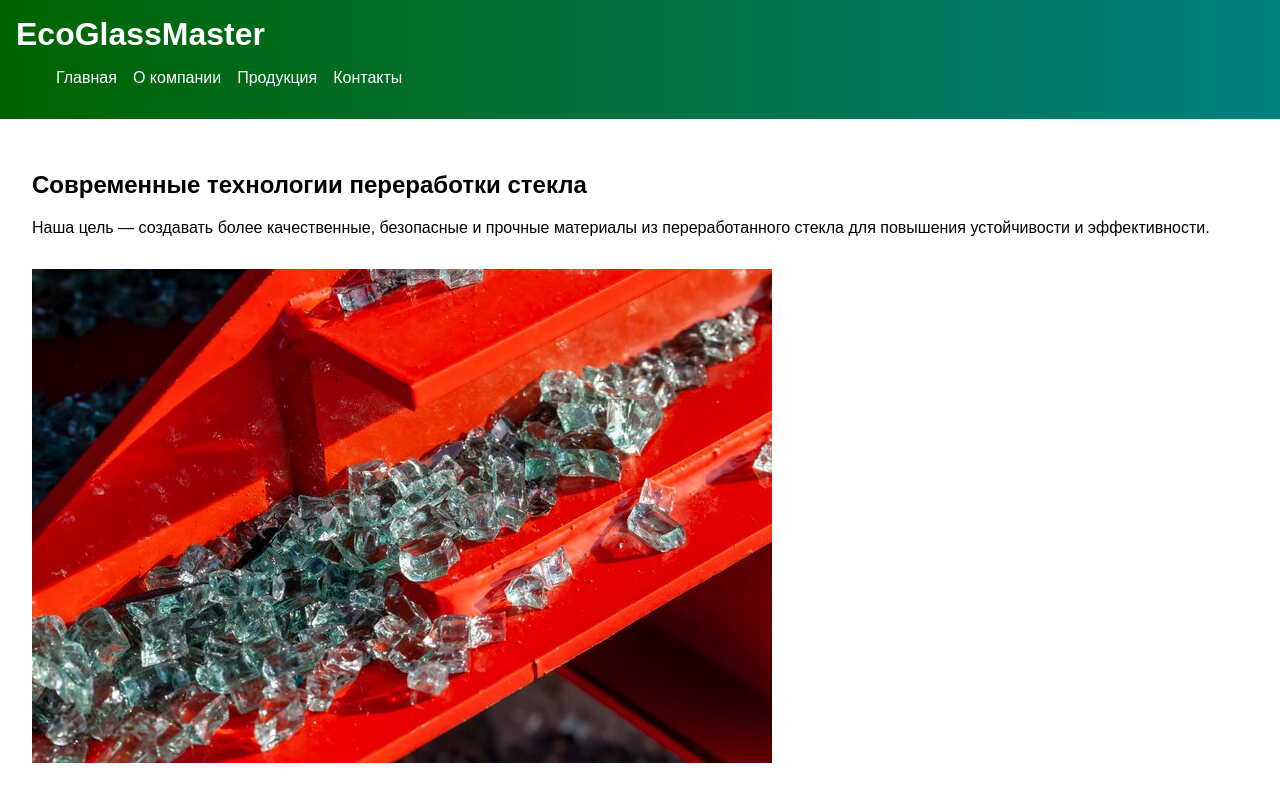
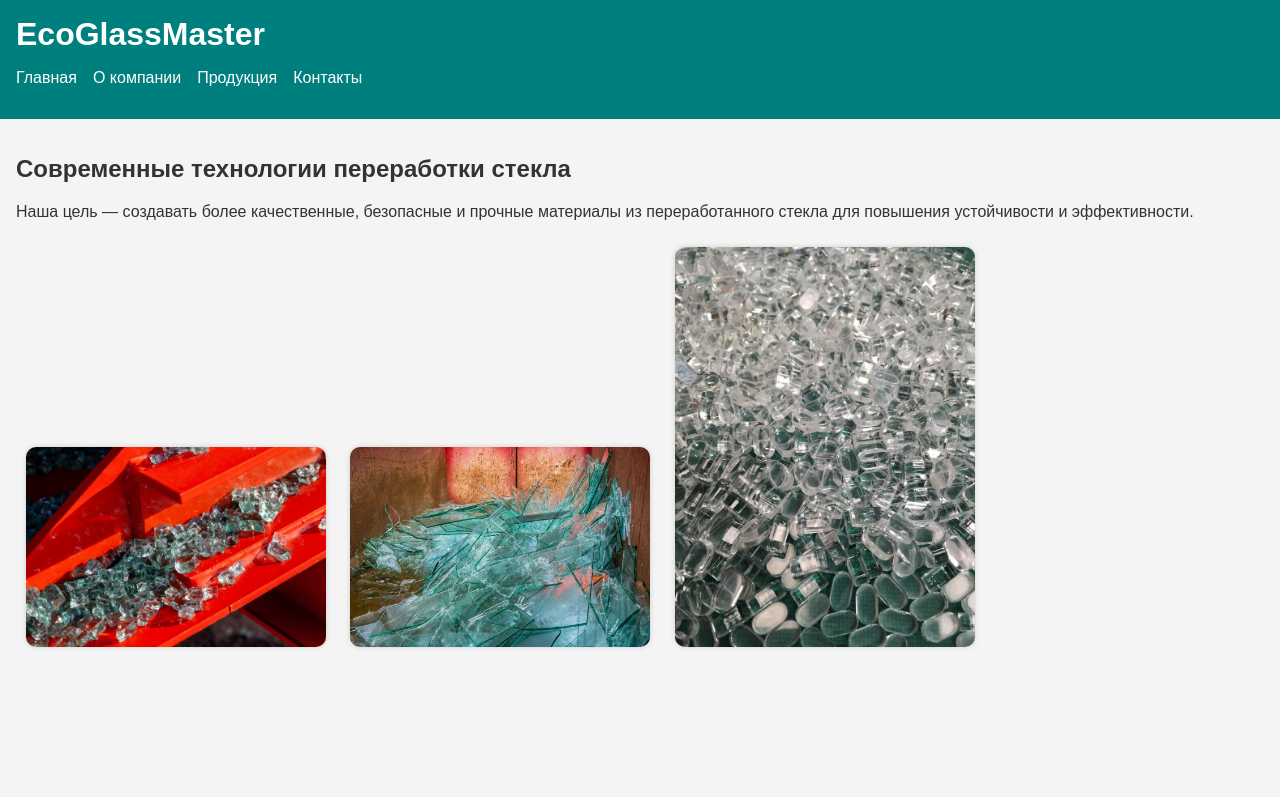
Before and after one commit to Glassmaster01/glassmaster01.github.io, a plain HTML site: page index.html in a window 1280 px wide. Shown: the top 797 px of the page. Drawn offline with Linux system fonts and the light colour scheme.

Commit message:
Add files via upload

```diff
--- a/css/style.css
+++ b/css/style.css
@@ -1,32 +1,9 @@
 
-body {
-    font-family: Arial, sans-serif;
-    margin: 0;
-    padding: 0;
-    background: #f4f4f4;
-}
-header {
-    background: linear-gradient(to right, #006400, #008080);
-    color: white;
-    padding: 1em;
-}
-header h1 {
-    margin: 0;
-}
-nav ul {
-    list-style: none;
-    display: flex;
-    gap: 1em;
-}
-nav ul li a {
-    color: white;
-    text-decoration: none;
-}
-section {
-    padding: 2em;
-    background: white;
-}
-section img {
-    max-width: 100%;
-    margin: 1em 0;
-}
+body { font-family: Arial, sans-serif; margin: 0; padding: 0; background: #f4f4f4; color: #333; }
+header { background: #007f7f; color: #fff; padding: 1rem; }
+header h1 { margin: 0; }
+nav ul { list-style: none; padding: 0; display: flex; gap: 1rem; }
+nav ul li { display: inline; }
+nav ul li a { color: #fff; text-decoration: none; }
+section { padding: 1rem; }
+img { margin: 10px; border-radius: 10px; box-shadow: 0 0 5px #ccc; }
--- a/index.html
+++ b/index.html
@@ -3,7 +3,6 @@
 <html lang="ru">
 <head>
     <meta charset="UTF-8">
-    <meta name="viewport" content="width=device-width, initial-scale=1.0">
     <title>EcoGlassMaster</title>
     <link rel="stylesheet" href="css/style.css">
 </head>
@@ -12,19 +11,19 @@
         <h1>EcoGlassMaster</h1>
         <nav>
             <ul>
-                <li><a href="#">Главная</a></li>
-                <li><a href="#">О компании</a></li>
-                <li><a href="#">Продукция</a></li>
-                <li><a href="#">Контакты</a></li>
+                <li><a href="index.html">Главная</a></li>
+                <li><a href="about.html">О компании</a></li>
+                <li><a href="products.html">Продукция</a></li>
+                <li><a href="contacts.html">Контакты</a></li>
             </ul>
         </nav>
     </header>
     <section>
         <h2>Современные технологии переработки стекла</h2>
         <p>Наша цель — создавать более качественные, безопасные и прочные материалы из переработанного стекла для повышения устойчивости и эффективности.</p>
-        <img src="images/broken-car-glass-metal-car-parts_252085-30674.jpg" alt="Стеклобой">
-        <img src="images/full-frame-shot-blue-plastic-bag_1048944-12629869.jpg" alt="Стекло переработка">
-        <img src="images/full-frame-shot-glass-objects-table_1048944-22315753.jpg" alt="Гранулы стекла">
+        <img src="images/broken-car-glass-metal-car-parts_252085-30674.jpg" alt="Стеклобой" width="300">
+        <img src="images/full-frame-shot-blue-plastic-bag_1048944-12629869.jpg" alt="Переработка" width="300">
+        <img src="images/full-frame-shot-glass-objects-table_1048944-22315753.jpg" alt="Гранулы стекла" width="300">
     </section>
 </body>
 </html>
```
Also changed, not shown: about.html (added, +25 -0 lines), contacts.html (added, +26 -0 lines), products.html (added, +28 -0 lines).
